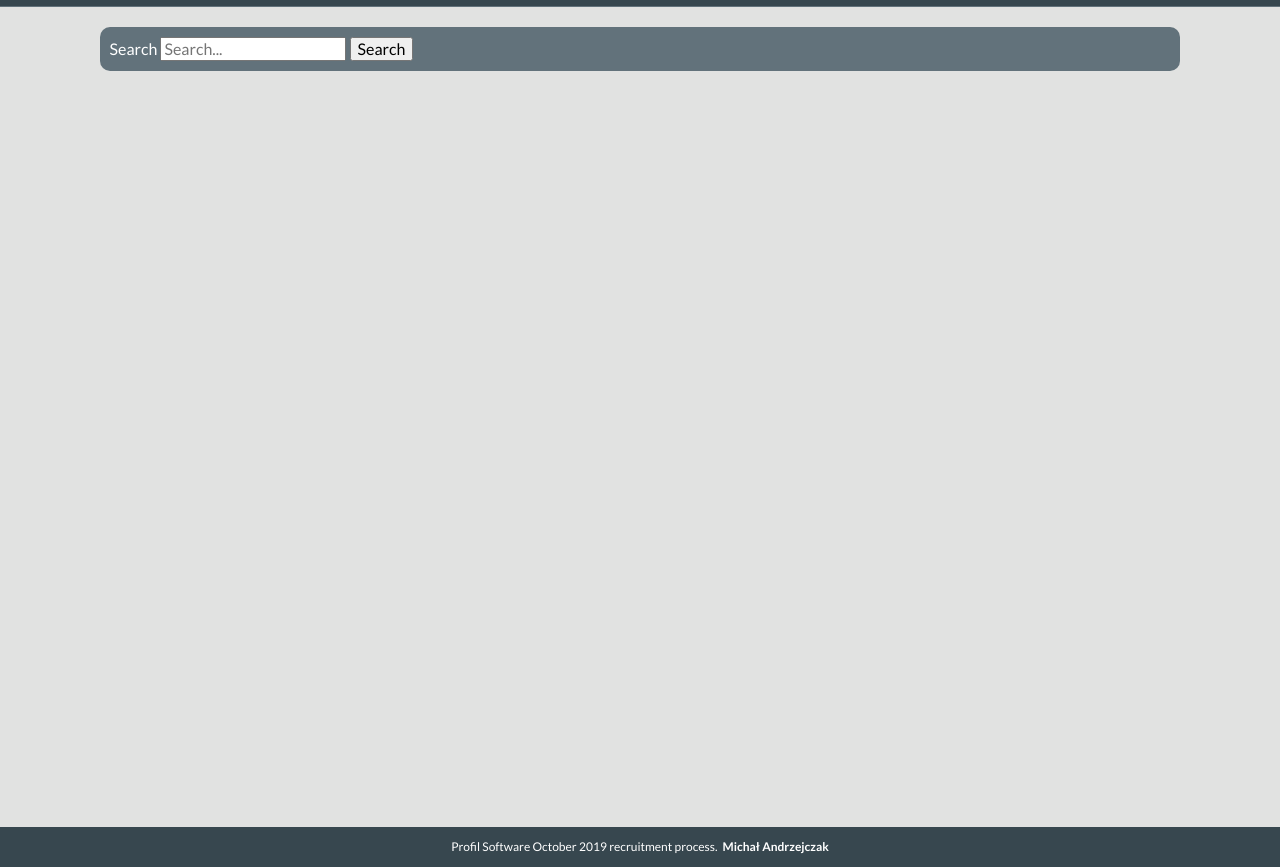
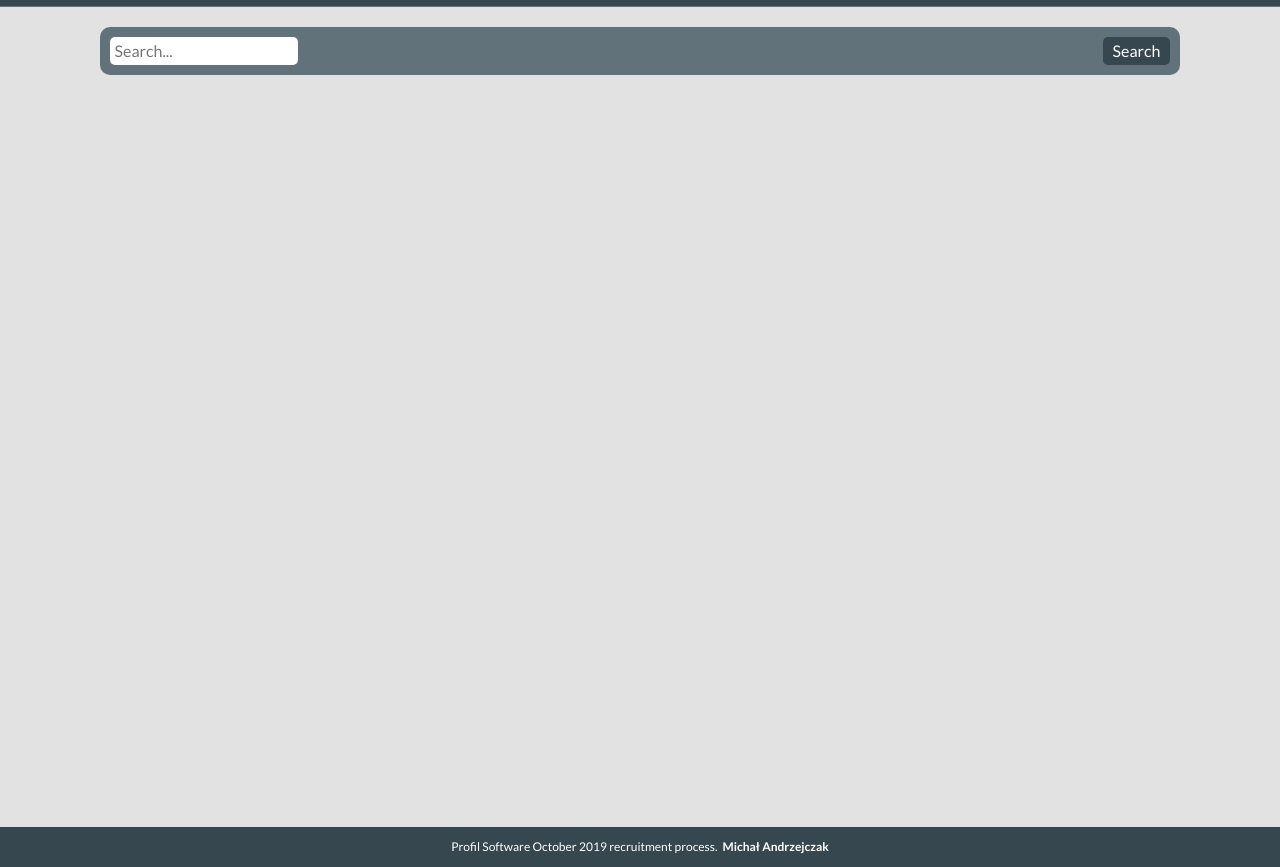
Before and after one commit to michalandrzejczak/profil-software-recruitment2019-front, a website built with webpack: page src/index.html in a window 1280 px wide. Shown: the part 75-942 px from the top of the page. Built offline with nearby package versions, Linux system fonts and the light colour scheme.

Commit message:
Some visuals, no results exception

```diff
--- a/src/index.html
+++ b/src/index.html
@@ -15,9 +15,8 @@
 <main>
     <section id="action-panel">
         <form id="search-form">
-            <label for="search">Search</label>
-            <input id="search" name="search" placeholder="Search..." type="text">
-            <button type="submit">Search</button>
+            <input id="search" name="search" placeholder="Search..." type="text" autocomplete="off"/>
+            <button type="submit" class="action-panel__submit">Search</button>
         </form>
     </section>
     <section id="results-container">
--- a/src/js/index.js
+++ b/src/js/index.js
@@ -60,6 +60,11 @@ import _ from 'lodash';
                     page:   1,
                 },
             }).then(responseFirstPage => {
+                if (responseFirstPage.data.Error) {
+                    statusObject.error = true;
+                    statusObject.errorMessage = responseFirstPage.data.Error;
+                    return;
+                }
                 resultsObject.searchResults = [...this.getIds(responseFirstPage.data.Search)];
                 resultsObject.totalResults  = responseFirstPage.data.totalResults;
                 resultsObject.page++;
@@ -105,10 +110,10 @@ import _ from 'lodash';
                     });
                 });
             }
-
+            console.log(resultsObject);
             printResults(resultsObject.shows);
 
-            if (resultsObject.searchResultsCount() >= resultsObject.totalResults) {
+            if (!statusObject.error && resultsObject.searchResultsCount() >= resultsObject.totalResults) {
                 statusObject.limitReached = true;
                 $resultsContainer.append(`<p class="results-container__limit">No more results</p>`);
             }
--- a/src/sass/main.scss
+++ b/src/sass/main.scss
@@ -48,9 +48,39 @@ main {
 
     #action-panel {
         margin: 20px 10px;
-        padding: 10px;
+        padding: 5px;
         background: $primaryLight;
         border-radius: 10px;
+
+        form {
+            display: flex;
+            justify-content: space-between;
+            flex-wrap: wrap;
+
+            input#search {
+                border: none;
+                border-radius: 5px;
+                padding: 5px;
+                margin: 5px;
+                outline: none;
+                width: auto;
+            }
+
+            .action-panel__submit {
+                border: none;
+                border-radius: 5px;
+                padding: 5px 10px;
+                margin: 5px;
+                background: $primary;
+                color: #fff;
+                transition: all .2s ease;
+
+                &:hover {
+                    cursor: pointer;
+                    background: darken($primary, 5%);
+                }
+            }
+        }
     }
 
     #results-container {
```
